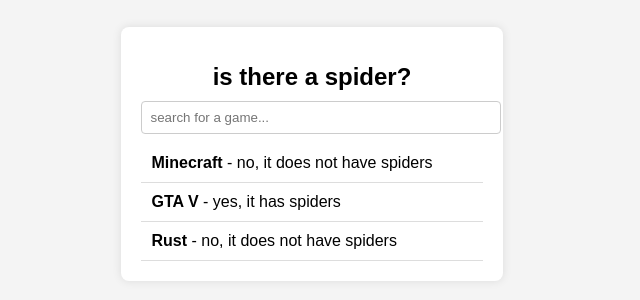
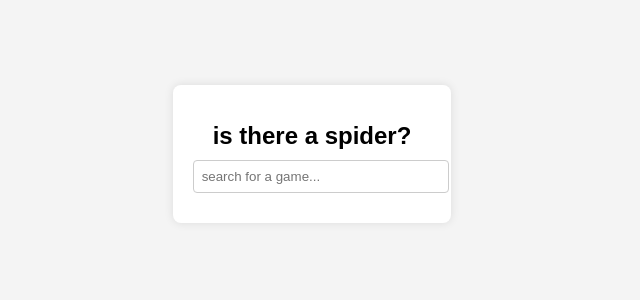
Before and after one commit to BurrrntToast/is-there-a-spider-dot-com, a React (Create React App) app in the folder isthreaspider/: page / in a window 1280 px wide. Shown: the part 246-546 px from the top of the page, without its empty margins (348-988 px from the left). Built offline with nearby package versions, Linux system fonts and the light colour scheme.

Commit message:
search result style update

```diff
--- a/isthreaspider/src/Home.js
+++ b/isthreaspider/src/Home.js
@@ -5,8 +5,9 @@
 export default function Home() {
   const [games, setGames] = useState([]);
   const [search, setSearch] = useState("");
+  const [showResults, setShowResults] = useState(false);
 
-  // fetch game data from the json file
+  // fetch game data from the json file with dynamic public url
   useEffect(() => {
     fetch(`${process.env.PUBLIC_URL}/games.json`)
       .then(response => response.json())
@@ -22,15 +23,20 @@
     <div className="container">
       <h1 className="title">is there a spider?</h1>
 
+      <div className="search-container">
         <input
           type="text"
           placeholder="search for a game..."
           value={search}
-        onChange={(e) => setSearch(e.target.value)}
+          onChange={(e) => {
+            setSearch(e.target.value);
+            setShowResults(e.target.value.length > 0);
+          }}
           className="search-bar"
         />
 
-      <div className="results">
+        {showResults && (
+          <div className="search-results">
             {filteredGames.map((game, index) => (
               <Link
                 key={index}
@@ -41,6 +47,8 @@
               </Link>
             ))}
           </div>
+        )}
+      </div>
     </div>
   );
 }
--- a/isthreaspider/src/styles.css
+++ b/isthreaspider/src/styles.css
@@ -27,6 +27,14 @@
   margin-bottom: 10px;
 }
 
+/* style for the search container */
+.search-container {
+  position: relative;
+  width: 100%;
+  max-width: 400px;
+  margin: 0 auto;
+}
+
 /* style for the search input */
 .search-bar {
   width: 100%;
@@ -36,9 +44,17 @@
   margin-bottom: 10px;
 }
 
-/* style for search results container */
-.results {
-  text-align: left;
+/* style for search results dropdown */
+.search-results {
+  position: absolute;
+  width: 100%;
+  background: white;
+  box-shadow: 0 4px 6px rgba(0, 0, 0, 0.1);
+  border-radius: 4px;
+  overflow: hidden;
+  max-height: 200px;
+  overflow-y: auto;
+  z-index: 1000;
 }
 
 /* style for each game result item */
@@ -48,6 +64,7 @@
   border-bottom: 1px solid #ddd;
   text-decoration: none;
   color: black;
+  background: white;
 }
 
 /* change background on hover for better user experience */
@@ -55,28 +72,33 @@
   background-color: #f0f0f0;
 }
 
-
+/* style for the game page container */
 .game-container {
   text-align: center;
   padding: 20px;
 }
 
+/* style for the game title */
 .game-title {
   font-size: 28px;
   margin-bottom: 10px;
 }
 
+/* style for the game image */
 .game-image {
   max-width: 100%;
   height: auto;
   border-radius: 8px;
-    margin-bottom: 15px;
+  margin-bottom: 10px;
 }
 
+/* style for the game description */
 .game-description {
   font-size: 18px;
+  margin-bottom: 10px;
 }
 
+/* style for the game spider information */
 .game-spiders {
   font-weight: bold;
   color: red;
```
Lines whose indentation alone changed are shown as unchanged.
